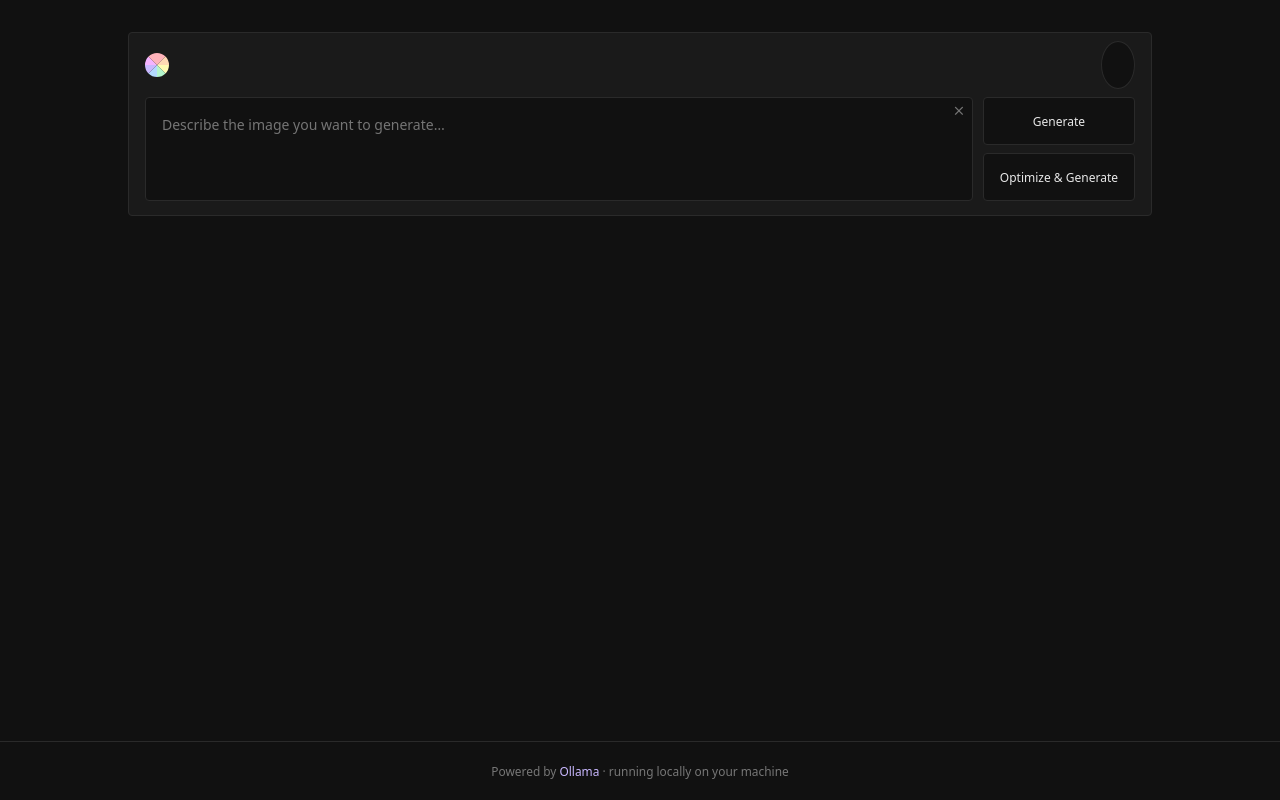
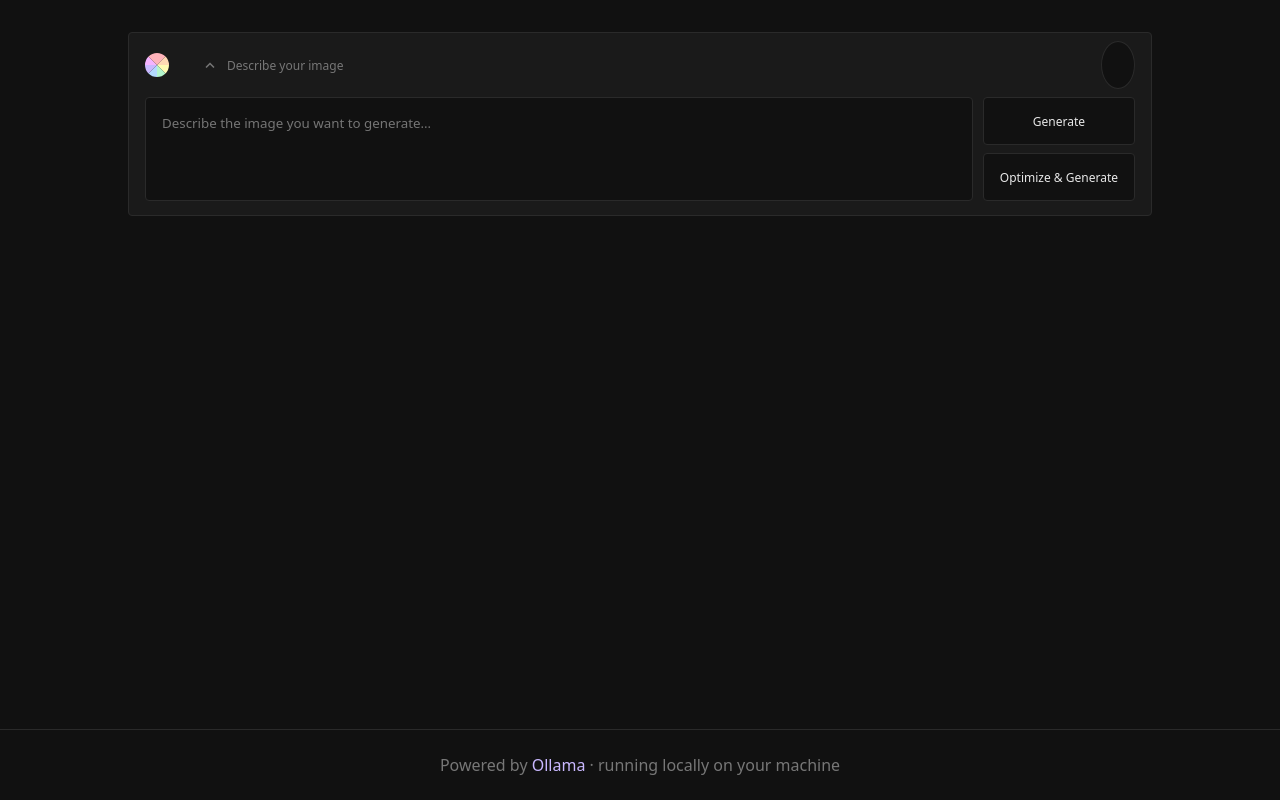
Before and after one commit to t4ckermann/LoCanva, a FastAPI app: page / in a window 1280 px wide. Run offline with FastAPI, Linux system fonts and the light colour scheme.

Commit message:
feat: update version to 1.3.0 and enhance UI interactions for toggling prompt textarea

```diff
--- a/package.json
+++ b/package.json
@@ -1,6 +1,6 @@
 {
   "name": "locanva",
-  "version": "1.2.0",
+  "version": "1.3.0",
   "type": "module",
   "scripts": {
     "build": "tsc",
--- a/src/controller.ts
+++ b/src/controller.ts
@@ -222,10 +222,10 @@ export class Controller {
             this.applyTheme(next);
         });
         this.ui.promptToggle.addEventListener("click", () => {
-            this.setExpanded(true);
-            this.ui.prompt.focus();
+            const expanding = !this.ui.promptBar.classList.contains("expanded");
+            this.setExpanded(expanding);
+            if (expanding) this.ui.prompt.focus();
         });
-        document.getElementById("prompt-close")?.addEventListener("click", () => this.setExpanded(false));
         this.ui.generateBtn.addEventListener("click", () => this.run(false));
         this.ui.optimizeBtn.addEventListener("click", () => this.run(true));
         this.ui.prompt.addEventListener("keydown", (e: KeyboardEvent) => {
--- a/static/css/base.css
+++ b/static/css/base.css
@@ -11,7 +11,7 @@
     font-family: 'Material Symbols', sans-serif;
     font-weight: normal;
     font-style: normal;
-    font-size: 1.2em;
+    font-size: 18px;
     line-height: 1;
     letter-spacing: normal;
     text-transform: none;
@@ -65,7 +65,7 @@ html, body {
     background: var(--bg);
     color: var(--text);
     font-family: system-ui, sans-serif;
-    font-size: 14px;
+    font-size: 16px;
     display: flex;
     flex-direction: column;
 }
--- a/static/css/layout.css
+++ b/static/css/layout.css
@@ -17,8 +17,7 @@
     display: flex;
     margin-top: 132px;
     justify-content: center;
-    overflow-x: hidden;
-    overflow-y: auto;
+    overflow: hidden auto;
     transition: bottom 0.2s ease;
 }
 
@@ -86,8 +85,12 @@ body:has(#loading-overlay:not(.hidden)) .logo {
     transition: color 0.15s;
 }
 
-.prompt-bar.expanded .prompt-toggle {
-    display: none;
+.prompt-toggle .material-icon {
+    transition: transform 0.25s ease;
+}
+
+.prompt-bar.expanded .prompt-toggle .material-icon {
+    transform: rotate(180deg);
 }
 
 .prompt-toggle:hover:not(:disabled) {
@@ -98,7 +101,6 @@ body:has(#loading-overlay:not(.hidden)) .logo {
     position: absolute;
     right: 16px;
     top: 8px;
-    font-size: 15px;
     line-height: 1;
     border-radius: 50%;
 }
@@ -111,49 +113,21 @@ body:has(#loading-overlay:not(.hidden)) .logo {
     align-items: end;
 }
 
-#prompt-close {
-    grid-column: 1;
-    grid-row: 1;
-    place-self: start end;
-    width: 28px;
-    height: 28px;
-    min-height: unset;
-    padding: 0;
-    display: flex;
-    align-items: center;
-    justify-content: center;
-    border: none;
-    border-radius: 50%;
-    background: none;
-    color: var(--text-muted);
-    transition: color 0.15s;
-    z-index: 160;
-}
-
-#prompt-close:hover:not(:disabled) {
-    border-color: transparent;
-    color: var(--text);
-}
-
 .prompt-bar:not(.expanded) .prompt-content {
     display: none;
 }
 
 textarea#prompt {
-    grid-column: 1;
-    grid-row: 1;
     width: 100%;
     background: var(--bg);
     border: 1px solid var(--border);
     border-radius: var(--border-radius);
     color: var(--text);
     font-family: inherit;
-    font-size: 14px;
     padding: 16px;
     resize: none;
     line-height: 1.5;
     outline: none;
-    z-index: 150;
     min-height: 104px;
 }
 
@@ -223,7 +197,6 @@ footer {
     padding: 1.5rem 1rem;
     border-top: 1px solid var(--border);
     color: var(--text-muted);
-    font-size: 0.85rem;
 }
 
 footer a {
--- a/templates/index.html
+++ b/templates/index.html
@@ -15,13 +15,12 @@
             <div class="prompt-bar-header">
                 <img class="logo" src="/static/assets/logo.svg" alt="LoCanva" aria-hidden="true">
                 <button class="prompt-toggle" id="prompt-toggle" aria-expanded="true">
-                    <span class="material-icon">edit</span> Describe your image
+                    <span class="material-icon">expand_more</span> Describe your image
                 </button>
                 <button id="theme-toggle" aria-label="Switch to light mode" title="Toggle theme"></button>
             </div>
             <div class="prompt-content" id="prompt-content">
                 <textarea id="prompt" placeholder="Describe the image you want to generate…" rows="3"></textarea>
-                <button id="prompt-close" aria-label="Close prompt"><span class="material-icon">close</span></button>
                 <div class="buttons">
                     <button id="generate-btn">Generate</button>
                     <button id="optimize-btn">Optimize &amp; Generate</button>
```
Also changed, not shown: src/controller.test.ts (+5 -6 lines).
